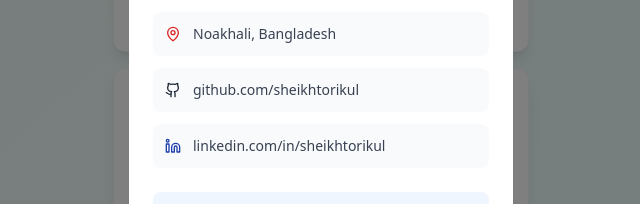
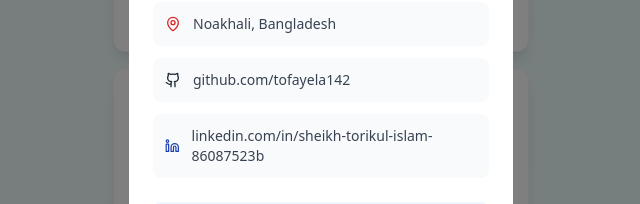
Before and after one commit to tofayela142/quick-alert-mobile-glide, a React (Vite) app: page / in a window 1280 px wide. Both pictures are taken after a click on the button "Developer". Shown: the part 812-1016 px from the top of the page, without its empty margins (319-959 px from the left). Built offline with nearby package versions, Linux system fonts and the light colour scheme; no server answers; the database is empty.

Commit message:
Update DeveloperDetails.tsx

```diff
--- a/src/components/DeveloperDetails.tsx
+++ b/src/components/DeveloperDetails.tsx
@@ -50,12 +50,12 @@ const DeveloperDetails: React.FC<DeveloperDetailsProps> = ({ isOpen, onClose })
 
           <div className="flex items-center space-x-3 p-3 bg-gray-50 rounded-lg">
             <Github className="w-4 h-4 text-gray-800" />
-            <span className="text-sm text-gray-700">github.com/sheikhtorikul</span>
+            <span className="text-sm text-gray-700">github.com/tofayela142</span>
           </div>
 
           <div className="flex items-center space-x-3 p-3 bg-gray-50 rounded-lg">
             <Linkedin className="w-4 h-4 text-blue-800" />
-            <span className="text-sm text-gray-700">linkedin.com/in/sheikhtorikul</span>
+            <span className="text-sm text-gray-700">linkedin.com/in/sheikh-torikul-islam-86087523b</span>
           </div>
         </div>
 
```
